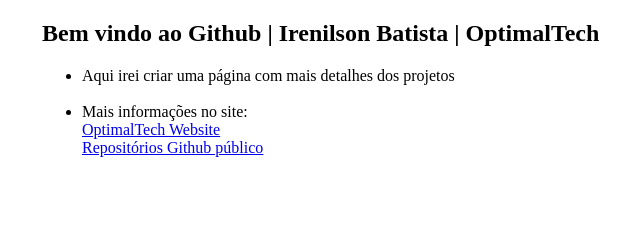
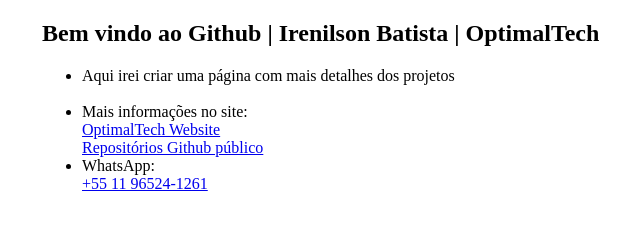
Before and after one commit to iresantosbatista/iresantosbatista.github.io, a plain HTML site: page index.html in a window 1280 px wide. Shown: the whole page, without its empty margins (173-813 px from the left). Drawn offline with Linux system fonts and the light colour scheme.

```diff
--- a/index.html
+++ b/index.html
@@ -44,7 +44,9 @@
                 <br />
                 <li>Mais informações no site:<br />
                 <a href="https://optimaltech.com.br/" target="_blank" rel="noopener noreferrer">OptimalTech Website</a><br />
-                <a href="https://github.com/iresantosbatista/iresantosbatista.github.io/" target="_blank" rel="noopener noreferrer">Repositórios Github público</a>
+                <a href="https://github.com/iresantosbatista/iresantosbatista.github.io/" target="_blank" rel="noopener noreferrer">Repositórios Github público</a><br />
+				<li>WhatsApp:</li>
+                <a href="https://github.com/iresantosbatista/iresantosbatista.github.io/" target="_blank" rel="noopener noreferrer">+55 11 96524-1261</a>
             </ul>
         </div>
     </main>
```
